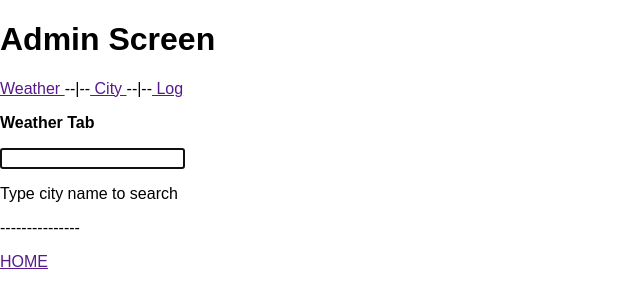
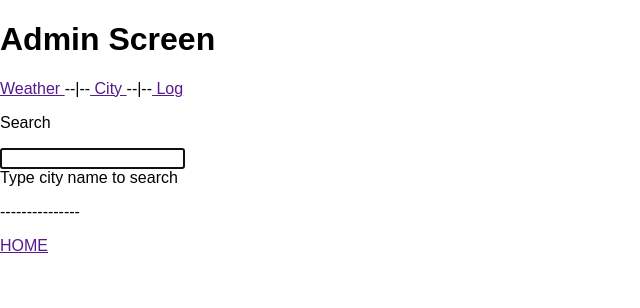
Before and after one commit to trungdovan87/Oddle, a React (Create React App) app in the folder react-web-client/: page / in a window 1280 px wide. Shown: the top 308 px of the page, without its empty margins (0-640 px from the left). Built offline with nearby package versions, Linux system fonts and the light colour scheme.

Commit message:
add Edit Text Area

```diff
--- a/react-web-client/src/component/WeatherTab.js
+++ b/react-web-client/src/component/WeatherTab.js
@@ -1,5 +1,6 @@
 import React, {Component} from "react";
 import api from "../api/service/WeatherApi";
+import Modal from 'react-modal';
 
 class WeatherTab extends Component {
 
@@ -28,8 +29,8 @@ class WeatherTab extends Component {
         this.nameInput.focus();
     }
 
-    _convertCityToLI(city) {
-
+    _convertCityToLI= (city) => {
+        let that = this;
         return (
             <li key={city.cityId}>
                 <b> {city.cityName} </b> ({city.createDate})
@@ -37,9 +38,25 @@ class WeatherTab extends Component {
                 <br/>
                 temp: {city.temperature} degree | {city.status} | {city.windy} m/s | {city.humidity}% | {city.pressure} hpa | --
 
-                <button> Edit </button>
+                <button onClick={() => that.setState({editId : city.cityId, updateText : JSON.stringify(city, null, 2)})}> Edit </button>
             </li>
         )
+    }
+
+    _edit = () => {
+        let that = this;
+        if (this.state.editId === undefined) {
+            return <div></div>;
+        }
+        return (
+          <div>
+              <p> <b> Edit city with id = {this.state.editId}</b></p>
+              <textarea style = {{width: 500, height: 300}}  onChange={(event) => that.setState({updateText : event.target.value})} >{this.state.updateText}</textarea>
+              <br/>
+              <button>Update</button>
+              <button onClick={() => that.setState({editId : undefined, updateText : undefined})}>Cancel</button>
+          </div>
+        );
     }
 
     _result() {
@@ -60,18 +77,20 @@ class WeatherTab extends Component {
     render() {
         return (
             <div>
-                <p> <b> Weather Tab </b> </p>
+                <p> Search</p>
                 <input type="text" onChange={this.onTextChange} ref={(input) => {
                     this.nameInput = input;
                 }}/>
-                <p/>
                 {this._result()}
+                {this._edit()}
+
                 <p>---------------</p>
                 <a href=""
                    onClick={(e) => { e.preventDefault(); this.props.selectScreen("home")}}
                 >
                     HOME
                 </a>
+
             </div>
         );
     }
```
